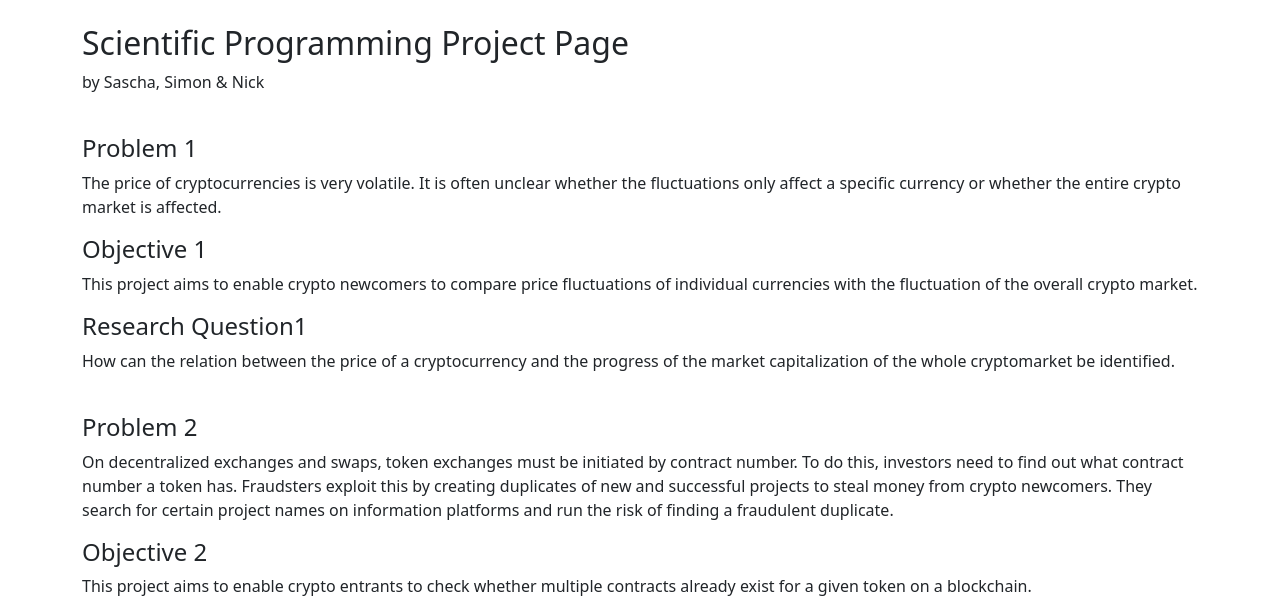
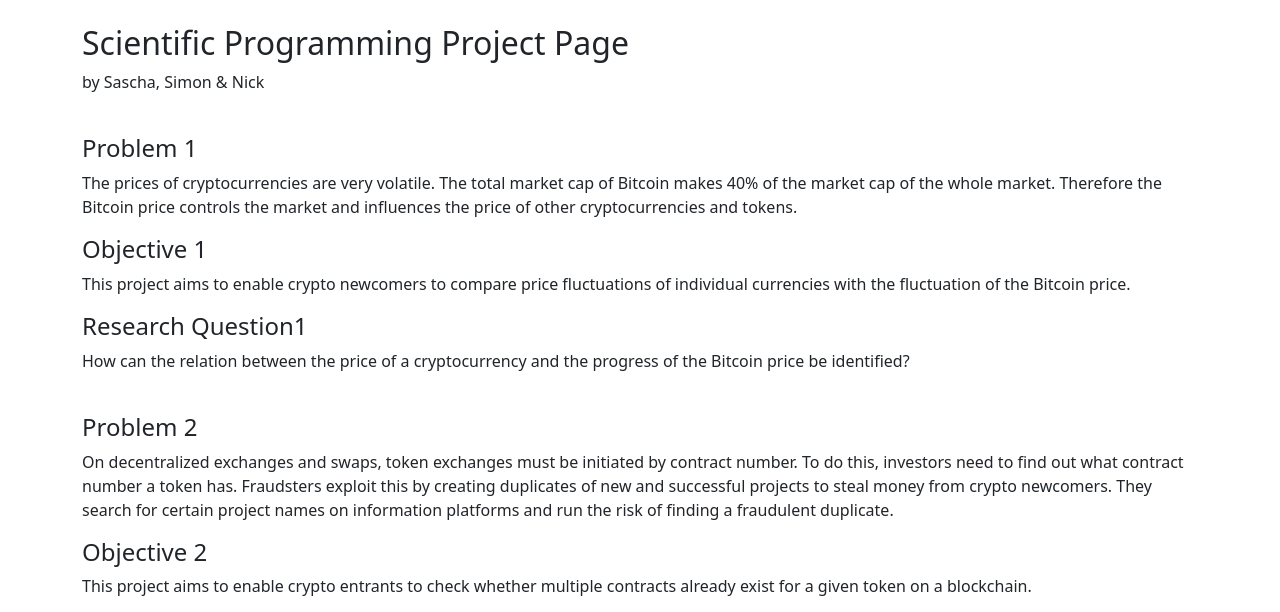
Before and after one commit to raschnick/sp_group_work, a Flask app: page / in a window 1280 px wide. Shown: the part 81-693 px from the top of the page. Run offline with Flask 2, Linux system fonts and the light colour scheme.

Commit message:
updated research questions

```diff
--- a/templates/index.html
+++ b/templates/index.html
@@ -8,24 +8,26 @@
         <br/>
 
         <h4>Problem 1</h4>
-        <p>The price of cryptocurrencies is very volatile. It is often unclear whether the fluctuations only affect a
-            specific currency or whether the entire crypto market is affected.</p>
+        <p>The prices of cryptocurrencies are very volatile. The total market cap of Bitcoin makes 40% of the market cap
+            of the whole market. Therefore the Bitcoin price controls the market and influences the price of other
+            cryptocurrencies and tokens.</p>
         <h4>Objective 1</h4>
         <p>This project aims to enable crypto newcomers to compare price fluctuations of individual currencies with the
-            fluctuation of the overall crypto market.</p>
+            fluctuation of the Bitcoin price.</p>
         <h4>Research Question1</h4>
-        <p>How can the relation between the price of a cryptocurrency and the progress of the market capitalization of
-            the whole cryptomarket be identified.</p>
+        <p>How can the relation between the price of a cryptocurrency and the progress of the Bitcoin price be
+            identified?</p>
 
         <br/>
 
         <h4>Problem 2</h4>
-        <p>On decentralized exchanges and swaps, token exchanges must be initiated by contract number. To do this,
-            investors need to find out what contract number a token has. Fraudsters exploit this by creating duplicates
-            of new and successful projects to steal money from crypto newcomers. They search for certain project names
-            on information platforms and run the risk of finding a fraudulent duplicate.</p>
+        <p>On decentralized exchanges and swaps, token exchanges must be initiated by contract number.
+            To do this, investors need to find out what contract number a token has. Fraudsters exploit this by creating
+            duplicates of new and successful projects to steal money from crypto newcomers. They search for certain
+            project names on information platforms and run the risk of finding a fraudulent duplicate.</p>
         <h4>Objective 2</h4>
-        <p>This project aims to enable crypto entrants to check whether multiple contracts already exist for a given token on a blockchain.</p>
+        <p>This project aims to enable crypto entrants to check whether multiple contracts already exist for a given
+            token on a blockchain. </p>
         <h4>Research Question 2</h4>
         <p>How can multiple tokens with an identical name on a blockchain be identified?</p>
 
```
